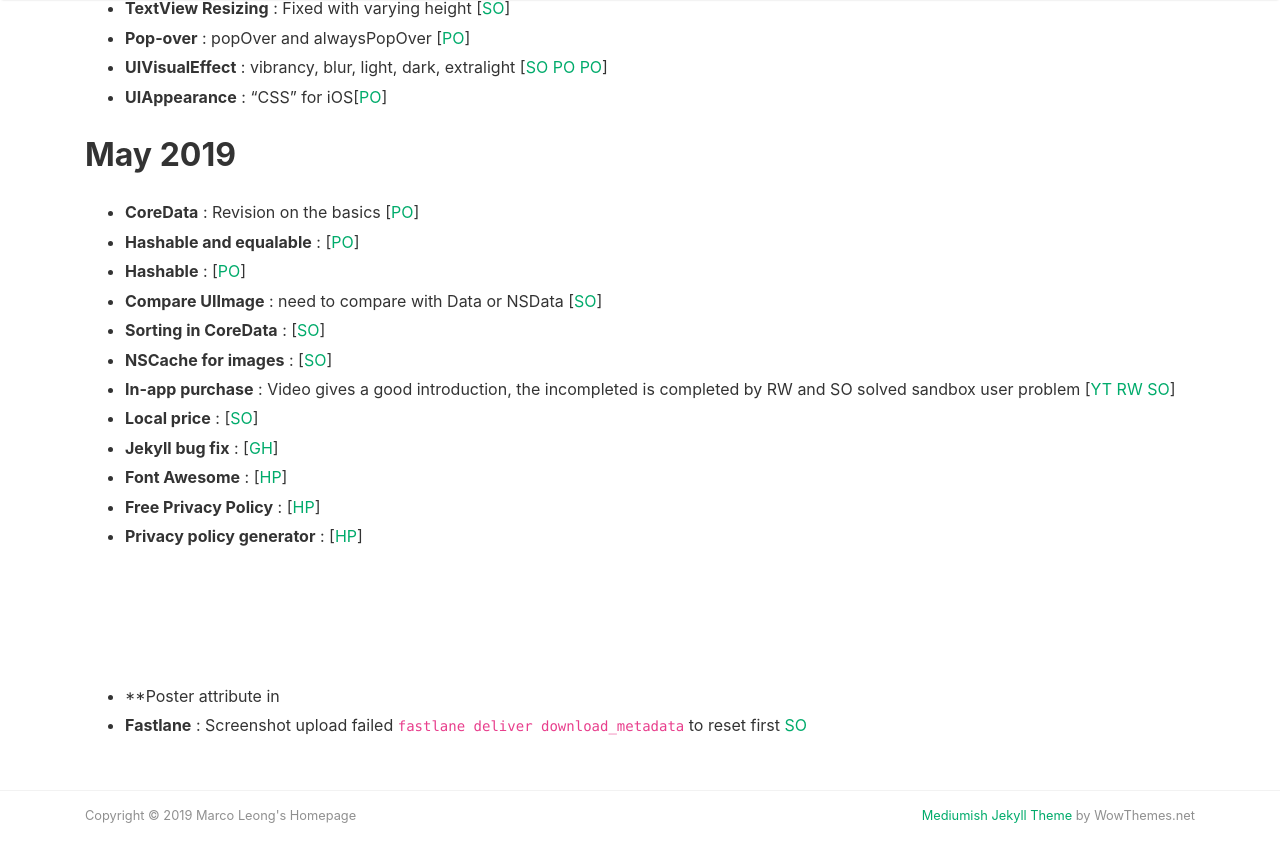
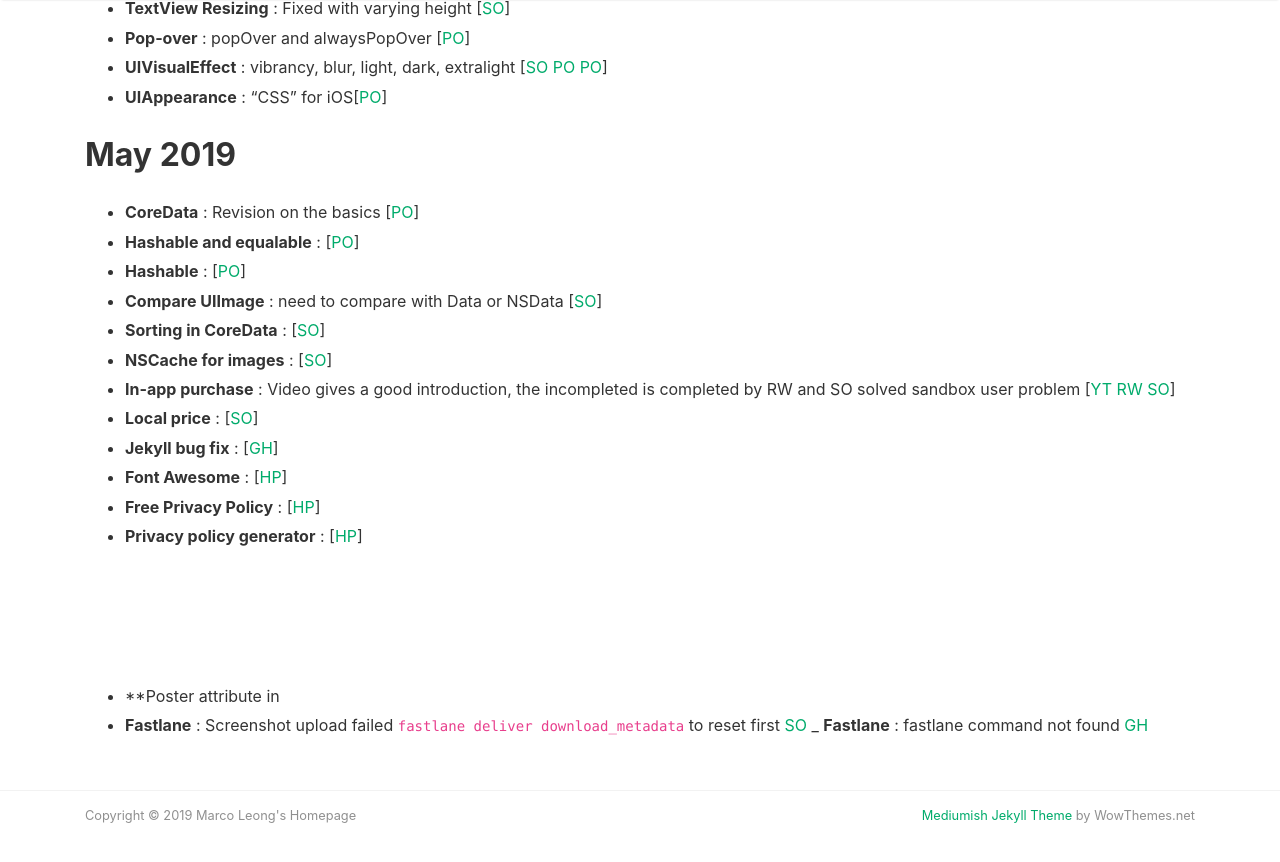
Before and after one commit to MarcoLeongDev/MarcoLeongDev.github.io, a Jekyll site: the page built from journey.md, in a window 1280 px wide and 900 px high, scrolled down 1286 px. Shown: the top 862 px of the window. Built offline with Jekyll 4.4.1, drawn with Linux system fonts in a browser that asks for light colours; nearby versions of some CDN libraries; our own code applies the rules of GitHub Pages for plain Markdown files.

Commit message:
Update journey.md

```diff
--- a/journey.md
+++ b/journey.md
@@ -37,6 +37,7 @@
 - **Privacy policy generator** : [[HP](https://app-privacy-policy-generator.firebaseapp.com/)]
 - **Poster attribute in <video>** : To show an image before the video loads [[SO](https://stackoverflow.com/questions/9097605/how-to-make-a-loading-image-when-loading-html5-video)]
 - **Fastlane** : Screenshot upload failed `fastlane deliver download_metadata` to reset first [SO](https://stackoverflow.com/questions/45264576/fastlane-version-upload-were-temporarily-unable-to-save-your-changes-please)
+_ **Fastlane** : fastlane command not found [GH](https://github.com/fastlane/fastlane/issues/729)
 
 
 <!-- - <details><summary>App Auto landing page</summary> settled on auto landing <a href="https://github.com/emilbaehr/automatic-app-landing-page">[GH]</a></details> -->
```
